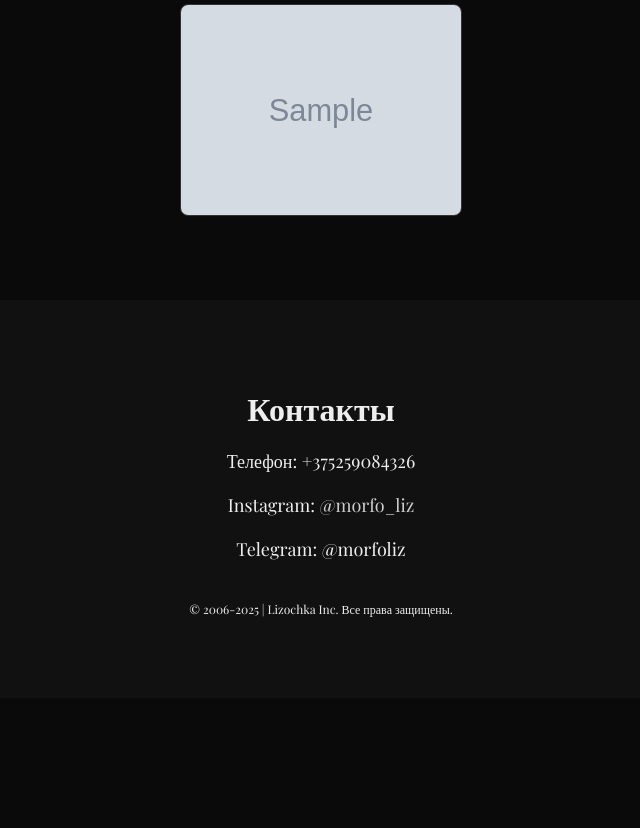
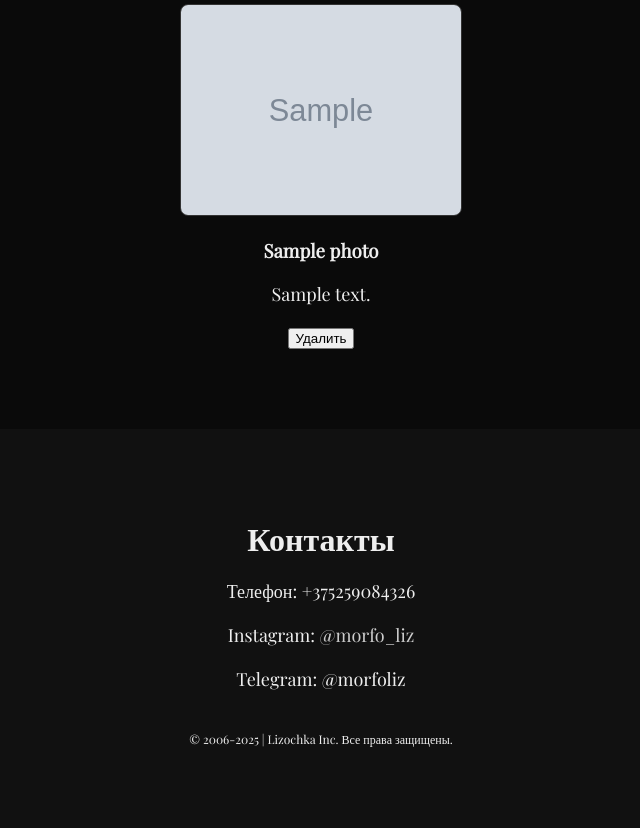
Before and after one commit to Programmert717/PhotoPortfolio-for-LadyElizabeth, a Django app: page / in a window 1280 px wide. Shown: the part 559-1387 px from the top of the page, without its empty margins (319-959 px from the left). Before the commit the page ends 1176 px from the top, so only its background shows below. Run offline with Django 5.2, Linux system fonts and the light colour scheme; tables that the repository leaves empty hold one stand-in row (values such as "Sample post"); grey boxes marked "Sample" are stand-in pictures.

Commit message:
удаление фотографий

```diff
--- a/gallery/urls.py
+++ b/gallery/urls.py
@@ -4,4 +4,5 @@ from . import views
 urlpatterns = [
     path('', views.home, name='home'),
     path('upload', views.upload_photo, name='upload'),
+    path('delete/<int:photo_id>', views.delete_photo, name='delete_photo'),
 ]
--- a/gallery/views.py
+++ b/gallery/views.py
@@ -3,6 +3,7 @@ from .models import Photo
 from django.utils import timezone
 from .forms import PhotoForm
 from django.shortcuts import redirect
+from django.shortcuts import get_object_or_404
 
 def home(request):
     photos = Photo.objects.all()
@@ -21,3 +22,11 @@ def upload_photo(request):
     else:
         form = PhotoForm()
     return render(request, 'gallery/upload_photo.html', {'form': form})
+
+
+def delete_photo(request, photo_id):
+    photo = get_object_or_404(Photo, id=photo_id)
+    if request.method == 'POST':
+        photo.delete()
+        return redirect('home')
+    return render(request, 'gallery/delete_photo.html', {'photo':photo})
--- a/templates/gallery/home.html
+++ b/templates/gallery/home.html
@@ -13,23 +13,28 @@
             color: #eee;
             font-family: 'Playfair Display', serif;
         }
+
         header, section, footer {
             padding: 80px 20px;
             text-align: center;
         }
+
         h1 {
             font-size: 48px;
             margin-bottom: 10px;
         }
+
         h2 {
             font-size: 32px;
             margin-bottom: 20px;
         }
+
         p {
             font-size: 18px;
             max-width: 600px;
             margin: 0 auto 20px;
         }
+
         .gallery {
             display: flex;
             flex-wrap: wrap;
@@ -37,21 +42,25 @@
             gap: 30px;
             margin-top: 40px;
         }
+
         .gallery img {
             width: 280px;
             height: auto;
             border-radius: 8px;
             border: 1px solid #333;
         }
+
         footer {
             background-color: #111;
             font-size: 14px;
             padding: 60px 20px;
         }
+
         a {
             color: #ccc;
             text-decoration: none;
         }
+
         a:hover {
             color: #fff;
         }
@@ -62,18 +71,26 @@
 <header>
     <h1>ЕЛИЗАВЕТА БОЖОК</h1>
     <p>Фотограф, Бильд-редактор, Оператор комп.графики.</p>
-    <a href="{% url 'upload' %}" style="display: inline-block; margin-top: 20px; padding: 10px 20px; border: 1px solid #eee; border-radius: 6px; color: #eee;">Загрузить фото</a>
+    <a href="{% url 'upload' %}"
+       style="display: inline-block; margin-top: 20px; padding: 10px 20px; border: 1px solid #eee; border-radius: 6px; color: #eee;">Загрузить
+        фото</a>
 </header>
 
 <section id="portfolio">
     <h2>МОИ РАБОТЫ</h2>
     <div class="gallery">
         {% for photo in photos %}
-            <div>
-                <img src="{{ photo.image.url }}" alt="{{ photo.title }}">
-            </div>
+        <div>
+            <img src="{{ photo.image.url }}" alt="{{ photo.title }}">
+            <h3>{{ photo.title }}</h3>
+            <p>{{ photo.description }}</p>
+            <form method="post" action="{% url 'delete_photo' photo.id %}" style="margin-top:10px;">
+                {% csrf_token %}
+                <button type="submit" onclick="return confirm('Удалить это фото?')">Удалить</button>
+            </form>
+        </div>
         {% empty %}
-            <p>Пока нет загруженных фотографий.</p>
+        <p>Пока нет загруженных фотографий.</p>
         {% endfor %}
     </div>
 </section>
```
Also changed, not shown: templates/gallery/confirm_delete.html (added, +17 -0 lines), db.sqlite3, media/photos/assets_task_01jtwgrcarfz7b9qghdxkkrpw6_1746861377_img_0.webp (added), media/photos/Снимок_экрана_2024-10-08_145647.png (added), media/photos/Снимок_экрана_2024-10-12_145331.png (added), media/photos/Снимок_экрана_2024-10-13_135925.png (added), media/photos/Снимок_экрана_2024-11-01_142333.png (added).
